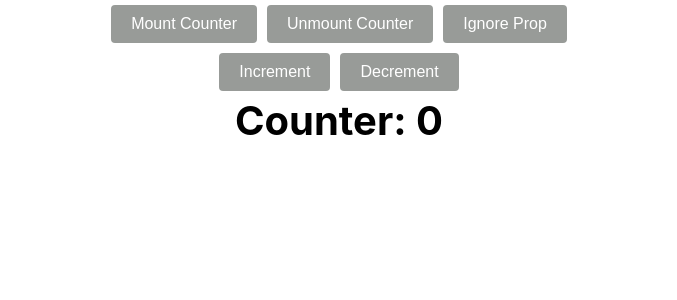
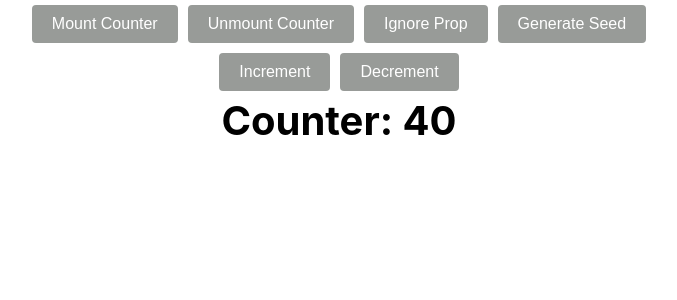
Before and after one commit to MikeAtwood/lifecycle-practice, a React (Create React App) app: page / in a window 1280 px wide. Shown: the top 300 px of the page, without its empty margins (301-978 px from the left). Built offline with nearby package versions, Linux system fonts and the light colour scheme.

Commit message:
getDerivedStateFromProps method

```diff
--- a/src/App.js
+++ b/src/App.js
@@ -7,13 +7,15 @@
     super(props)
     this.state = {
       mount: true,
-      ignoreProp: 0
+      ignoreProp: 0,
+      seed: 40
     }
 
     this.mountCounter = () => this.setState({mount: true})
     this.unmountCounter = () => this.setState({mount: false})
 
     this.ignoreProp = () => this.setState({ignoreProp: Math.random()})
+    this.seedGenerator = () => this.setState({seed: Number.parseInt(Math.random() *  100)})
   }
   render() {
     return (
@@ -21,8 +23,11 @@
         <button onClick={this.mountCounter} disabled={this.state.mount}>Mount Counter</button>
         <button onClick={this.unmountCounter} disabled={!this.state.mount}>Unmount Counter</button>
         <button onClick={this.ignoreProp}>Ignore Prop</button>
+        <button onClick={this.seedGenerator}>Generate Seed</button>
         {this.state.mount ?
-        <Counter ignoreProp={this.state.ignoreProp}
+        <Counter
+          ignoreProp={this.state.ignoreProp}
+          seed={this.state.seed}
         />
         : null}
       </div>
@@ -31,4 +36,5 @@
 }
 
 
+
 export default App;
--- a/src/components/Counter.js
+++ b/src/components/Counter.js
@@ -10,6 +10,16 @@
 
         this.increment = () => this.setState({ counter: this.state.counter + 1 })
         this.decrement = () => this.setState({ counter: this.state.counter - 1 })
+    }
+
+    static getDerivedStateFromProps(props, state) {
+        if(props.seed && state.seed !== props.seed) {
+            return {
+                seed: props.seed,
+                counter: props.seed
+            }
+        }
+        return null
     }
 
     componentDidMount() {
```
